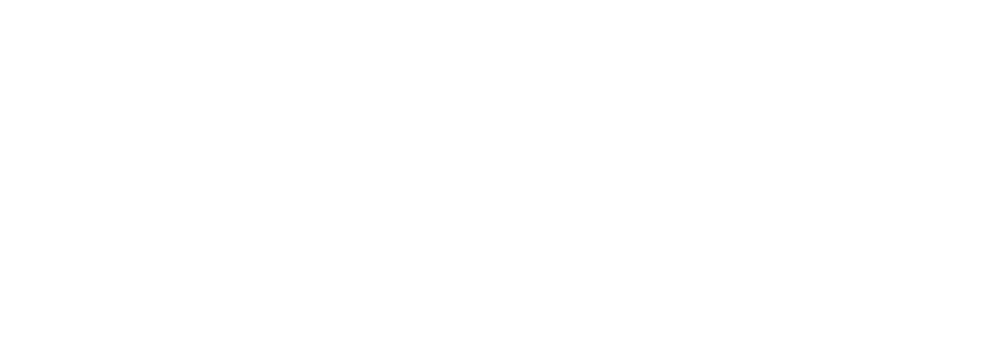
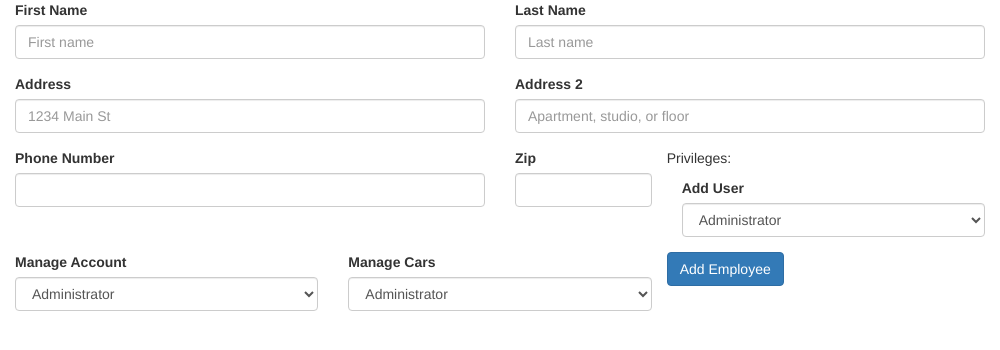
Before and after one commit to meritonf/Electron_Rent_a_Car, an Electron app: page newEmployee.html in a window 1000 px wide. Drawn offline with nearby package versions, Linux system fonts and the light colour scheme.

Commit message:
New Employee Registration Form added.

```diff
--- a/newEmployee.html
+++ b/newEmployee.html
@@ -0,0 +1,66 @@
+<!DOCTYPE html>
+<html>
+    <head>
+        <meta charset="utf-8">
+        <link rel="stylesheet" href="node_modules/bootstrap/dist/css/bootstrap.min.css">
+        <title>New Employee</title>
+    </head>
+    <body>
+        <form>
+            <div class="form-row">
+                <div class="form-group col-md-6">
+                <label for="inputName">First Name</label>
+                <input type="text" class="form-control" id="inputName" placeholder="First name">
+                </div>
+                <div class="form-group col-md-6">
+                <label for="inputLastName">Last Name</label>
+                <input type="text" class="form-control" id="inputLastName" placeholder="Last name">
+                </div>
+            </div>
+            <div class="form-group col-md-6">
+                <label for="inputAddress">Address</label>
+                <input type="text" class="form-control" id="inputAddress" placeholder="1234 Main St">
+            </div>
+            <div class="form-group col-md-6">
+                <label for="inputAddress2">Address 2</label>
+                <input type="text" class="form-control" id="inputAddress2" placeholder="Apartment, studio, or floor">
+            </div>
+            <div class="form-row">
+                <div class="form-group col-md-6">
+                <label for="inputNumber">Phone Number</label>
+                <input type="text" class="form-control" id="inputNumber">
+                </div>
+
+                <div class="form-group col-md-2">
+                <label for="inputZip">Zip</label>
+                <input type="text" class="form-control" id="inputZip">
+                </div>
+            </div>
+
+            <p>Privileges:</p>
+               <div class="form-group col-md-4">
+                <label for="inputUser">Add User</label>
+                <select id="inputUser" class="form-control placeholder="">
+                    <option>Administrator</option>
+                    <option>User</option>
+                </select>
+                </div>
+                 <div class="form-group col-md-4">
+                <label for="inputUser">Manage Account</label>
+                <select id="manageAcc" class="form-control placeholder="">
+                    <option>Administrator</option>
+                    <option>User</option>
+                </select>
+                </div>
+                 <div class="form-group col-md-4">
+                <label for="inputUser">Manage Cars</label>
+                <select id="manageCars" class="form-control placeholder="">
+                    <option>Administrator</option>
+                    <option>User</option>
+                </select>
+                </div>
+
+            <button type="submit" class="btn btn-primary">Add Employee</button>
+        </form>
+    </body>
+</html>
```
Also changed, not shown: index.html (+2 -2 lines).
